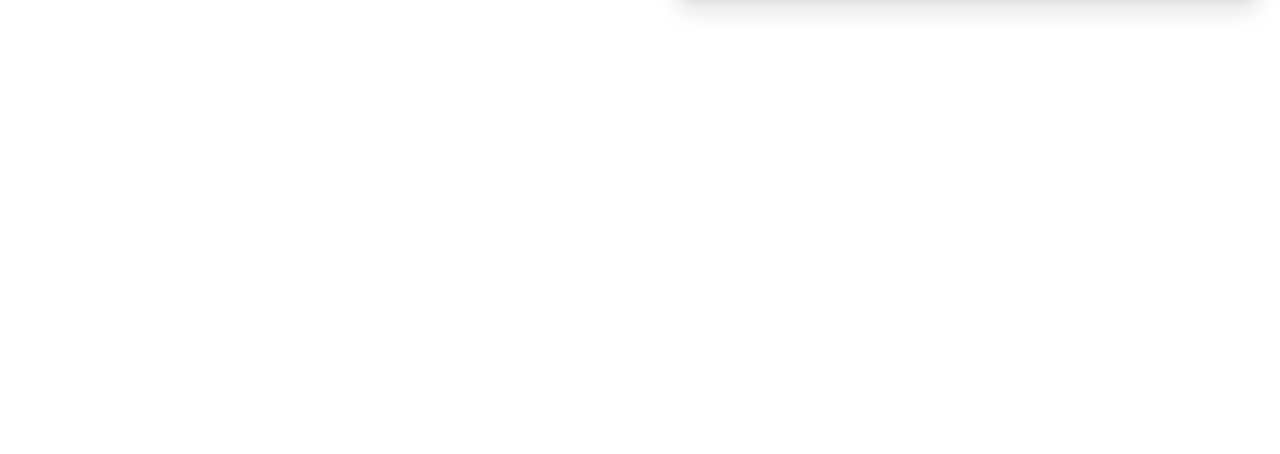
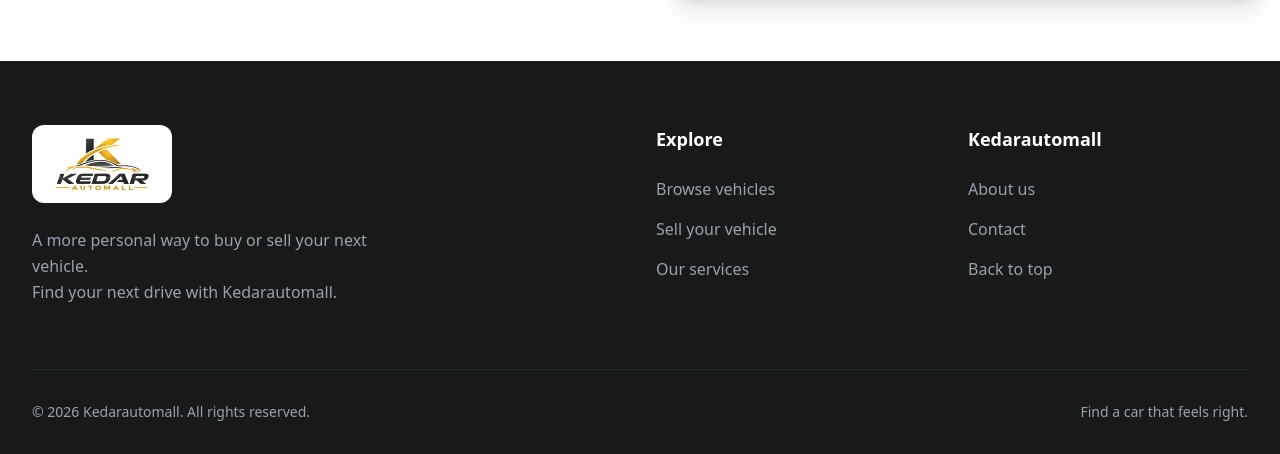
Before and after one commit to iradheyjangir09/Kedarautomall, a plain HTML site: page index.html in a window 1280 px wide. Shown: the part 3641-4095 px from the top of the page. Before the commit the page ends 3702 px from the top, so only its background shows below. Drawn offline with nearby package versions, Linux system fonts and the light colour scheme.

Commit message:
add footer section change font family

```diff
--- a/index.html
+++ b/index.html
@@ -6,10 +6,9 @@
     <meta name="viewport" content="width=device-width, initial-scale=1.0" />
 
     <link rel="icon" type="image/png" href="./images/logo.png" />
-    <link rel="preconnect" href="https://fonts.googleapis.com" />
-    <link rel="preconnect" href="https://fonts.gstatic.com" crossorigin />
+
     <link
-      href="https://fonts.googleapis.com/css2?family=Plus+Jakarta+Sans:wght@400;500;600;700;800&display=swap"
+      href="https://fonts.googleapis.com/css2?family=Outfit:wght@300;400;500;600;700;800&display=swap"
       rel="stylesheet"
     />
 
@@ -24,7 +23,7 @@
     <title>Kedarautomall</title>
   </head>
 
-  <body class="font-['Plus_Jakarta_Sans',sans-serif] font-thin">
+  <body class="font-['Outfit',sans-serif] font-light text-gray-900">
     <header class="top-0 left-0 w-full z-50 bg-[#f8f8f8] shadow-md">
       <nav
         class="max-w-7xl mx-auto h-20 px-4 sm:px-6 lg:px-8 flex items-center justify-between"
@@ -848,6 +847,77 @@
           </div>
         </div>
       </section>
+
+      <!-- footer section -->
+
+      <footer class="w-full bg-[#181a19] pt-16 pb-8 font-sans">
+        <div class="max-w-7xl mx-auto px-4 sm:px-6 lg:px-8">
+          <div class="footer grid grid-cols-1 md:grid-cols-4 gap-8">
+            <div class="firstfooter md:col-span-2">
+              <img
+                src="./images/logo.png"
+                class="w-[140px] bg-white px-2 py-2 rounded-xl"
+                alt="Kedarautomall Logo"
+              />
+              <p
+                class="text-gray-400 pt-6 text-sm sm:text-base leading-relaxed max-w-sm"
+              >
+                A more personal way to buy or sell your next vehicle.<br />
+                Find your next drive with Kedarautomall.
+              </p>
+            </div>
+
+            <div class="explore-secction-footer flex flex-col gap-4">
+              <h3 class="text-white font-bold text-lg mb-2">Explore</h3>
+              <p
+                class="text-gray-400 hover:text-white cursor-pointer transition-colors text-sm sm:text-base"
+              >
+                Browse vehicles
+              </p>
+              <p
+                class="text-gray-400 hover:text-white cursor-pointer transition-colors text-sm sm:text-base"
+              >
+                Sell your vehicle
+              </p>
+              <p
+                class="text-gray-400 hover:text-white cursor-pointer transition-colors text-sm sm:text-base"
+              >
+                Our services
+              </p>
+            </div>
+
+            <div class="kedarautomall-footer-section flex flex-col gap-4">
+              <h3 class="text-white font-bold text-lg mb-2">Kedarautomall</h3>
+              <p
+                class="text-gray-400 hover:text-white cursor-pointer transition-colors text-sm sm:text-base"
+              >
+                About us
+              </p>
+              <p
+                class="text-gray-400 hover:text-white cursor-pointer transition-colors text-sm sm:text-base"
+              >
+                Contact
+              </p>
+              <p
+                class="text-gray-400 hover:text-white cursor-pointer transition-colors text-sm sm:text-base"
+              >
+                Back to top
+              </p>
+            </div>
+          </div>
+
+          <div
+            class="mt-16 pt-8 border-t border-gray-800 flex flex-col md:flex-row justify-between items-center gap-4"
+          >
+            <p class="text-gray-400 text-sm text-center md:text-left">
+              © 2026 Kedarautomall. All rights reserved.
+            </p>
+            <p class="text-gray-400 text-sm text-center md:text-right">
+              Find a car that feels right.
+            </p>
+          </div>
+        </div>
+      </footer>
     </main>
 
     <script src="https://cdn.jsdelivr.net/npm/@tailwindcss/browser@4"></script>
```
